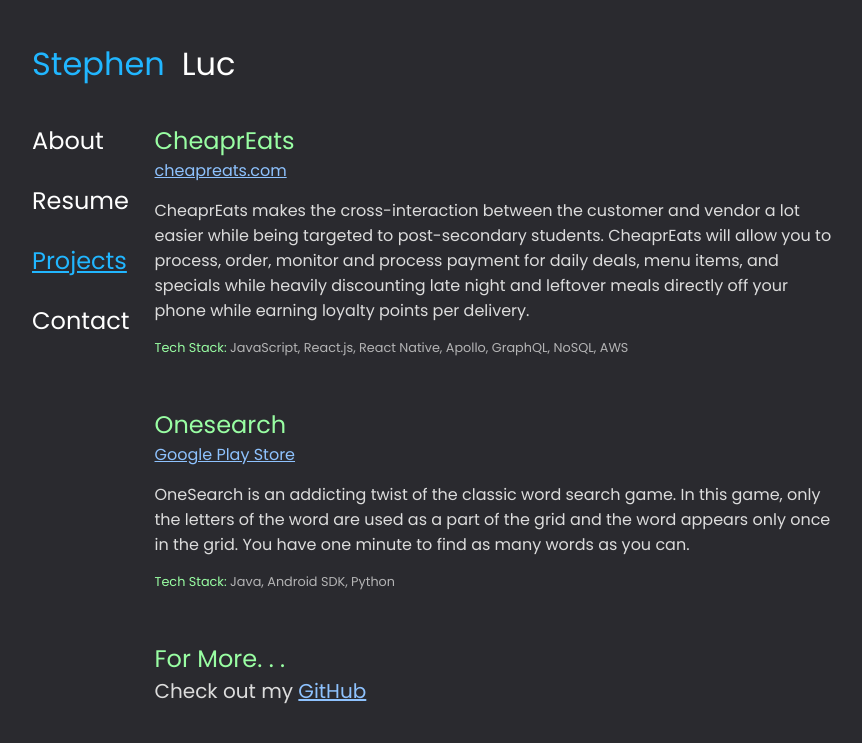
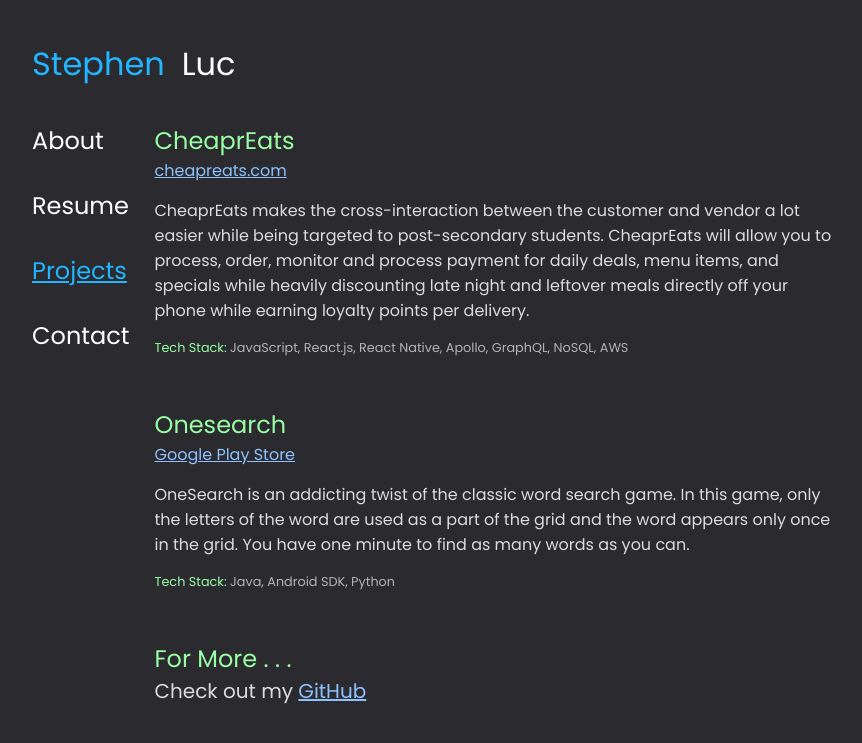
Before and after one commit to stephenluc/stephenluc.github.io, a Jekyll site: the page built from projects/index.html, in a window 1280 px wide. Shown: the top 743 px of the page, without its empty margins (8-870 px from the left). Built offline with Jekyll 4.4.1, drawn with Linux system fonts in a browser that asks for light colours.

Commit message:
increase padding for nav buttons and spaces

```diff
--- a/css/style.css
+++ b/css/style.css
@@ -38,7 +38,7 @@
     General
 -----------------------------------------*/
 .header {
-  margin-bottom: 35px;
+  margin-bottom: 30px;
 }
 
 .header a {
@@ -57,10 +57,12 @@
 .nav-item {
   color: var(--white-color);
   font-size: 1.5em;
+  padding-top: 5px;
+  padding-bottom: 5px;
 }
 
 .nav-margin {
-  margin-bottom: 25px;
+  margin-bottom: 20px;
 }
 
 .unselected {
@@ -94,6 +96,7 @@
   flex-direction: column;
   color: var(--content-color);
   font-size: 1em;
+  padding-top: 5px;
   padding-left: 25px;
 }
 
--- a/projects/index.html
+++ b/projects/index.html
@@ -21,7 +21,7 @@
 	</div>
 	<br>
 	<br>
-	<h1 class="secondary-text">For More. . .</h1>
+	<h1 class="secondary-text">For More . . .</h1>
 	<div class="row secondary-header">
 		<span>Check out my&nbsp;</span>
 		<a class="quaternary-text" href="https://github.com/stephenluc" target="_blank">GitHub</a>
```
